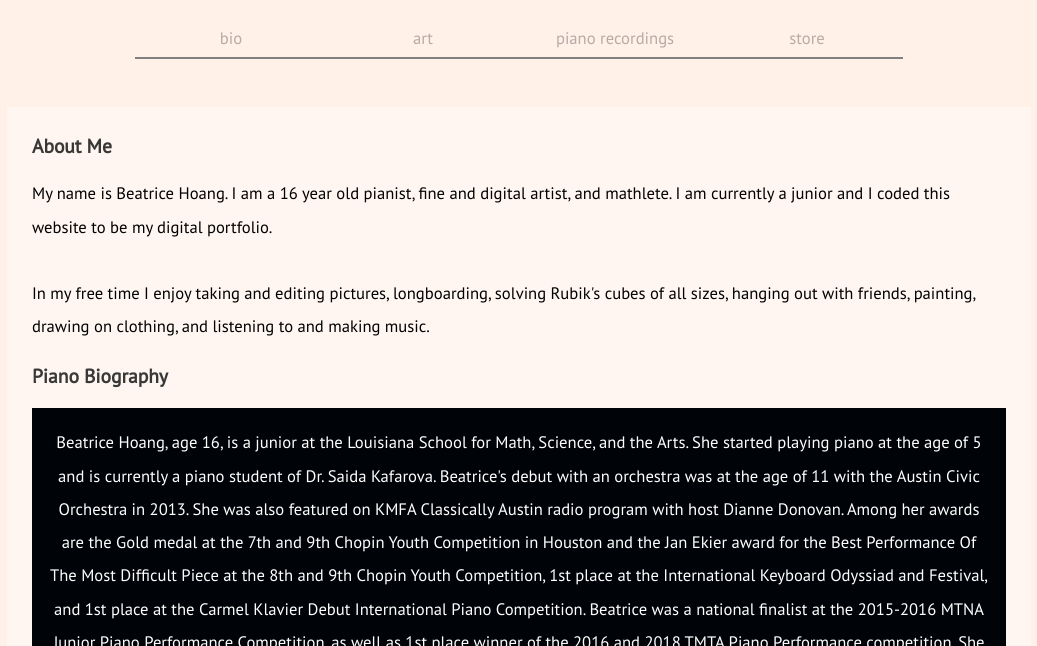
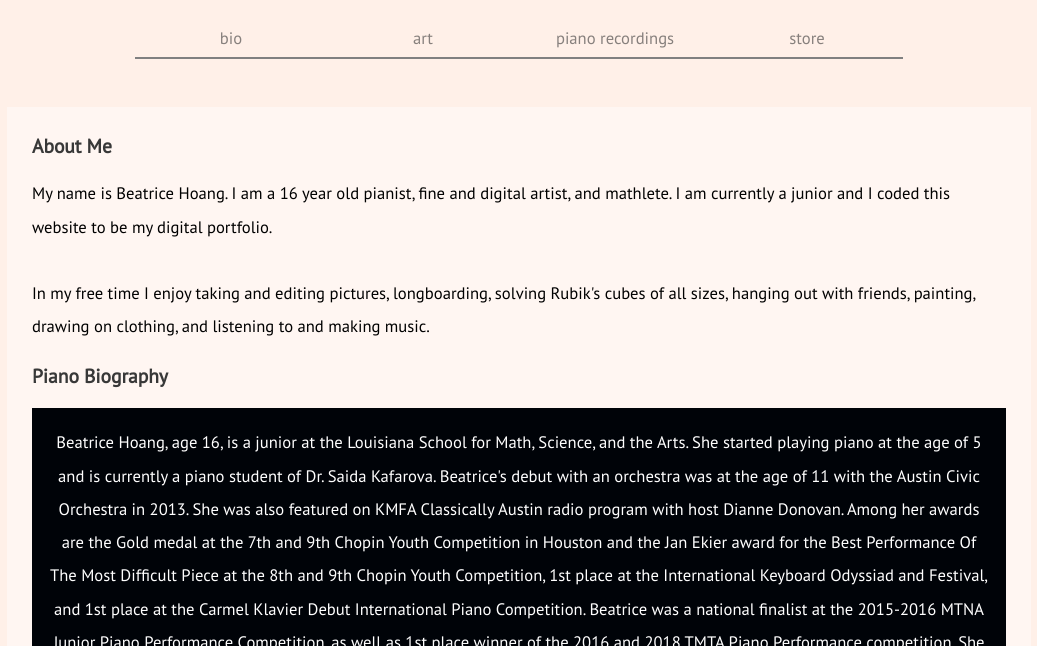
Before and after one commit to beanutbuttr/beatrice-hoang, a plain HTML site: page bio.html in a window 1280 px wide. Shown: the part 154-800 px from the top of the page, without its empty margins (121-1158 px from the left). Drawn offline with nearby package versions, Linux system fonts and the light colour scheme.

Commit message:
Update tabs.css

```diff
--- a/styles/tabs.css
+++ b/styles/tabs.css
@@ -1,6 +1,6 @@
 body {
         background-color: rgb(255, 240, 232);
-        color: rgb(183, 171, 165);
+        color: rgb(135, 128, 125);
         /*rgb(56, 56, 56);*/
         margin-left: 20%;
         margin-right: 20%;
```
